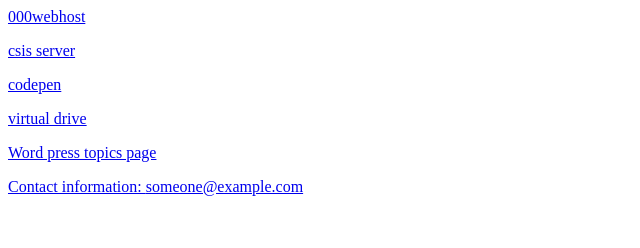
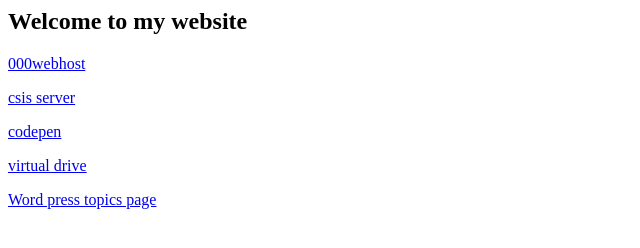
Before and after one commit to ackott/pages, a plain HTML site: page index.html in a window 1280 px wide. Shown: the whole page, without its empty margins (0-640 px from the left). Drawn offline with Linux system fonts and the light colour scheme.

Commit message:
Update index.html

```diff
--- a/index.html
+++ b/index.html
@@ -1,7 +1,6 @@
+<h2>Welcome to my website</h2>
 <p><a href=https://cis-255.000webhostapp.com >000webhost</a></p>
 <p><a href=https://csis.svsu.edu/~ackott > csis server </a></p>
 <p><a href=https://codepen.io/ackott/pen/qMXmgV > codepen </a></p>
 <p><a href=https://webp.svsu.edu/~ackott/cis255.html > virtual drive </p>
 <p><a href=https://cis255.wordpress.com/editors-and-topics > Word press topics page </p>
-  Contact information: <a href="mailto:someone@example.com">
-  someone@example.com</a>
```
